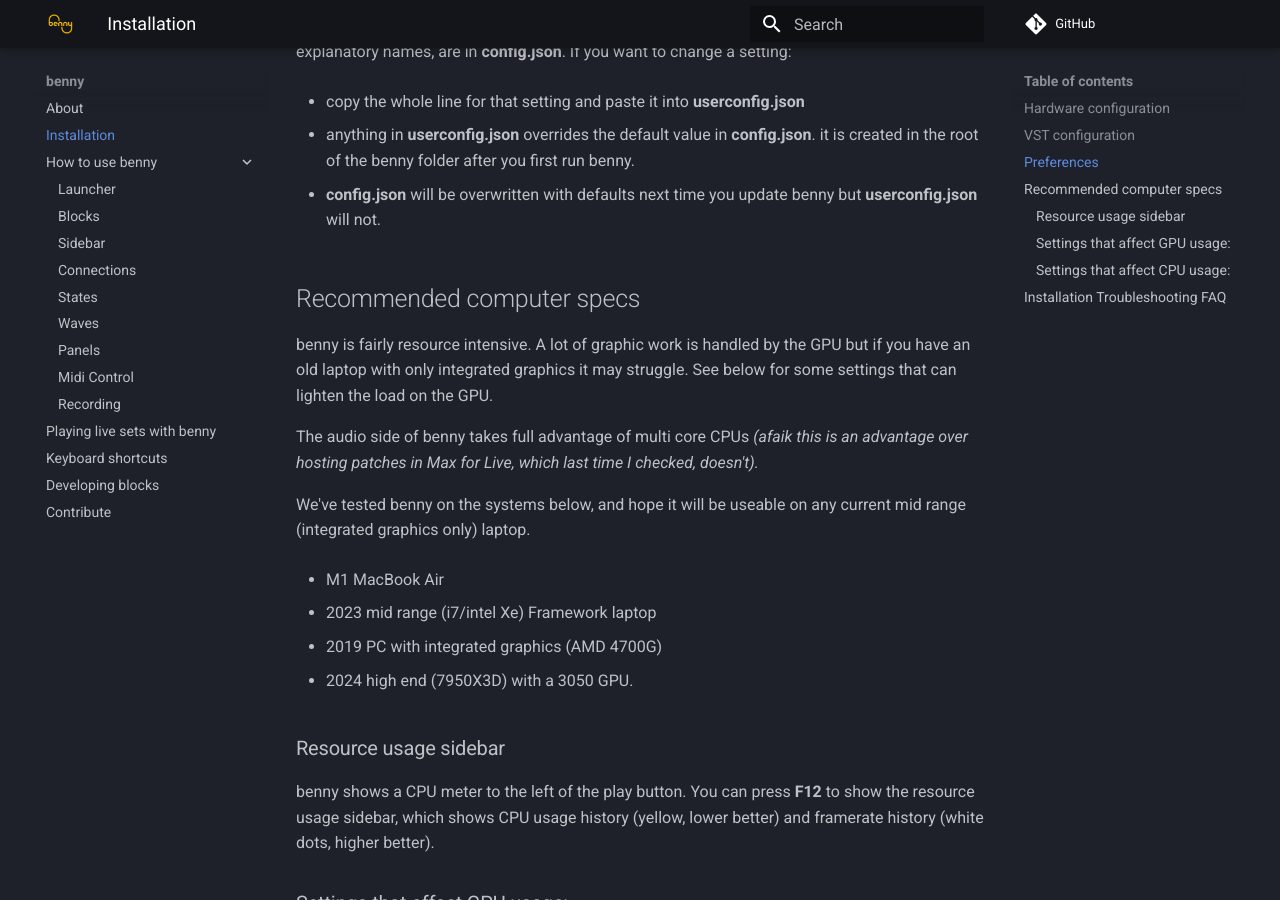
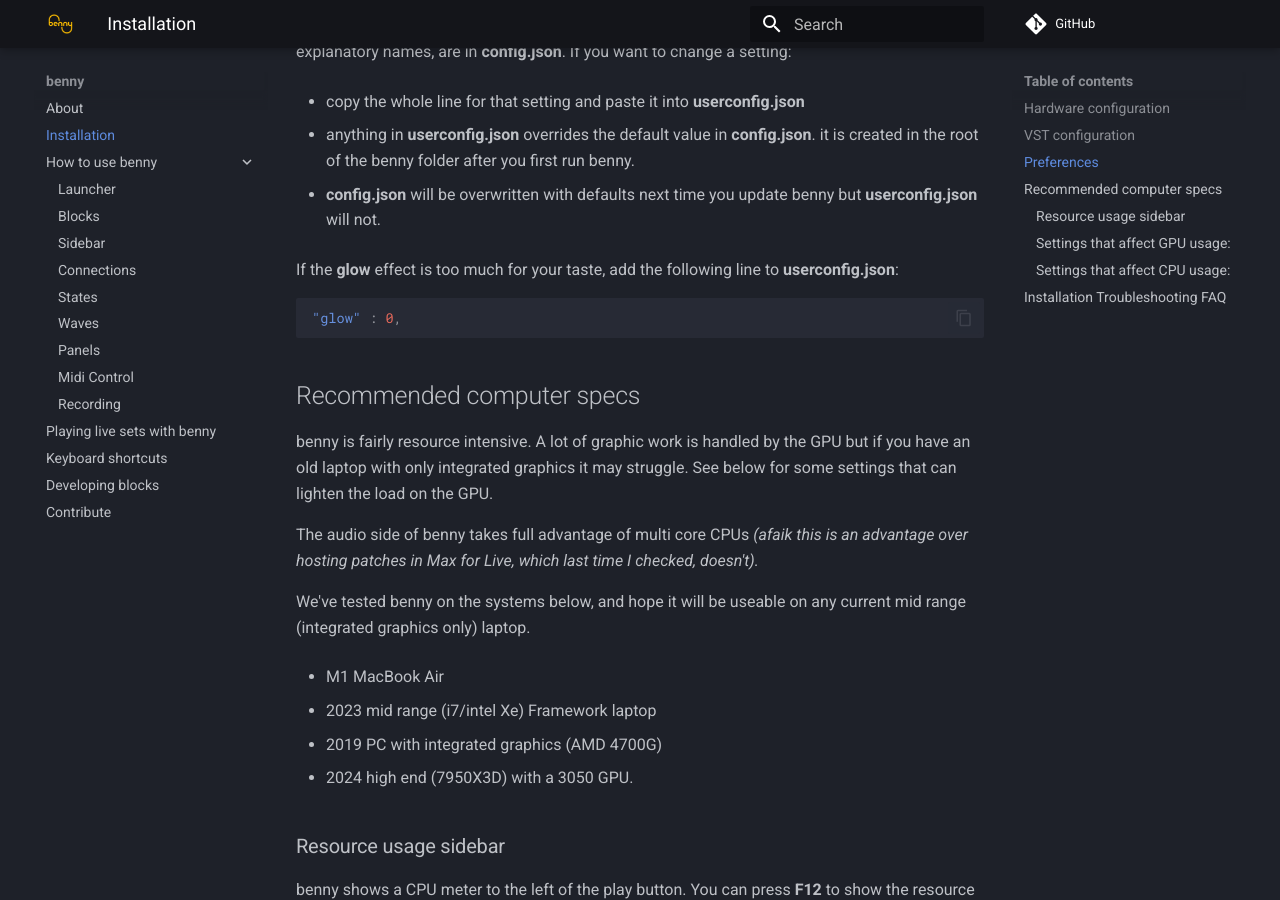
Before and after one commit to playbenny/benny_manual, an MkDocs documentation site: the page built from docs/installation.md, in a window 1280 px wide and 900 px high, scrolled down 1778 px. Built offline with MkDocs 1.6.1 and Material for MkDocs 9.7.7, drawn with Linux system fonts in a browser that asks for light colours; comment, search, counter and statistics services are not loaded.

Commit message:
Update installation.md

````diff
--- a/docs/installation.md
+++ b/docs/installation.md
@@ -55,6 +55,13 @@
 - anything in **userconfig.json** overrides the default value in **config.json**. it is created in the root of the benny folder after you first run benny.
 
 - **config.json** will be overwritten with defaults next time you update benny but **userconfig.json** will not.
+
+If the **glow** effect is too much for your taste, add the following line to **userconfig.json**:
+
+```json
+"glow" : 0,
+```
+
 
 ## Recommended computer specs
 
````
